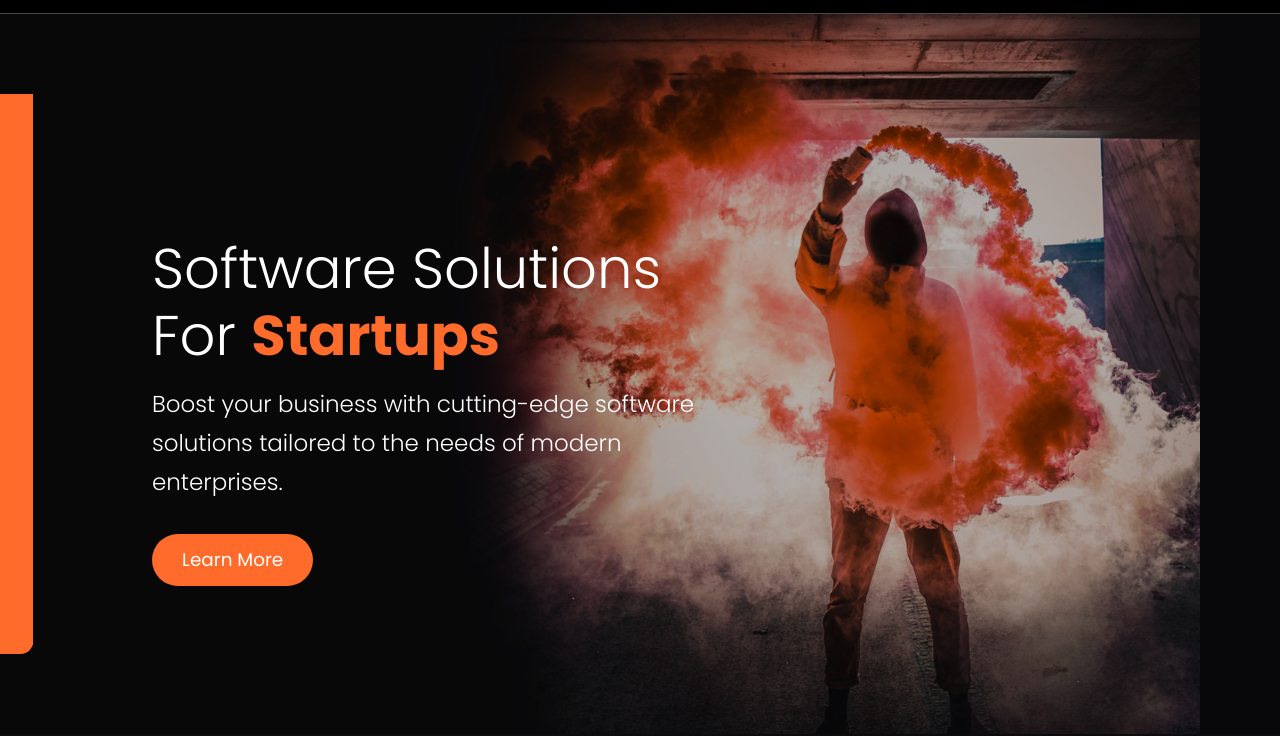
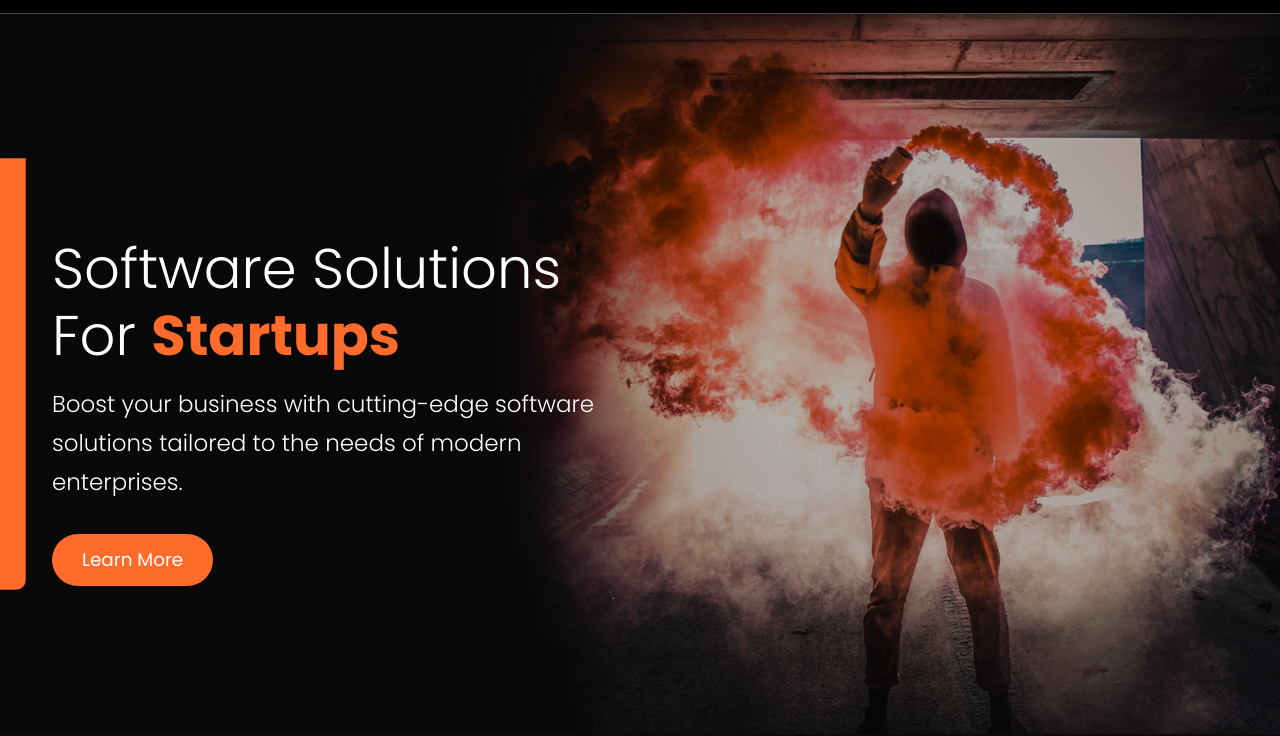
Before and after one commit to Diagne245/Vera-Software-Solutions, a website built with webpack: page src/index.html in a window 1280 px wide. Shown: the part 66-802 px from the top of the page. Built offline with nearby package versions, Linux system fonts and the light colour scheme.

Commit message:
decoration positioning

```diff
--- a/src/html_files/home/header/hero_image.html
+++ b/src/html_files/home/header/hero_image.html
@@ -1,6 +1,6 @@
 <!-- insert afterBegin in header -->
 
-<div class="background-container container-xl position-absolute p-0">
+<div class="background-container position-absolute p-0">
   <img
     src="../../../assets/images/others/header-background.jpg"
     alt="hero image"
--- a/src/html_files/home/header/navbar.html
+++ b/src/html_files/home/header/navbar.html
@@ -1,4 +1,4 @@
-<div class="container-xl">
+<div class="container-lg">
   <a class="navbar-brand" href="#">
     <img
       src="../../../assets/images/others/logo.svg"
--- a/src/html_files/home/header/showcase.html
+++ b/src/html_files/home/header/showcase.html
@@ -1,4 +1,7 @@
-<div class="decoration position-absolute top-50 start-0 d-none d-mmd-block">
+<div class="container-xl h-100">
+  <div
+    class="decoration h-60 position-absolute top-50 start-0 z-3 d-none d-md-block"
+  >
     <svg
       id="Layer_2"
       data-name="Layer 2"
@@ -20,10 +23,9 @@
     </svg>
   </div>
 
-<div class="container-lg h-100">
   <div class="row h-100">
     <div
-      class="col-12 col-mmd-10 offset-mmd-1 col-md-8 offset-md-2 col-mlg-6 offset-mlg-1 d-flex"
+      class="col-12 col-md-9 offset-md-1 col-mlg-7 col-lg-6 offset-xl-0 d-flex"
     >
       <div
         class="text-container align-self-center text-center text-md-start d-flex gap-3 flex-column position-relative z-3 mt-6"
```
Lines whose indentation alone changed are shown as unchanged.
